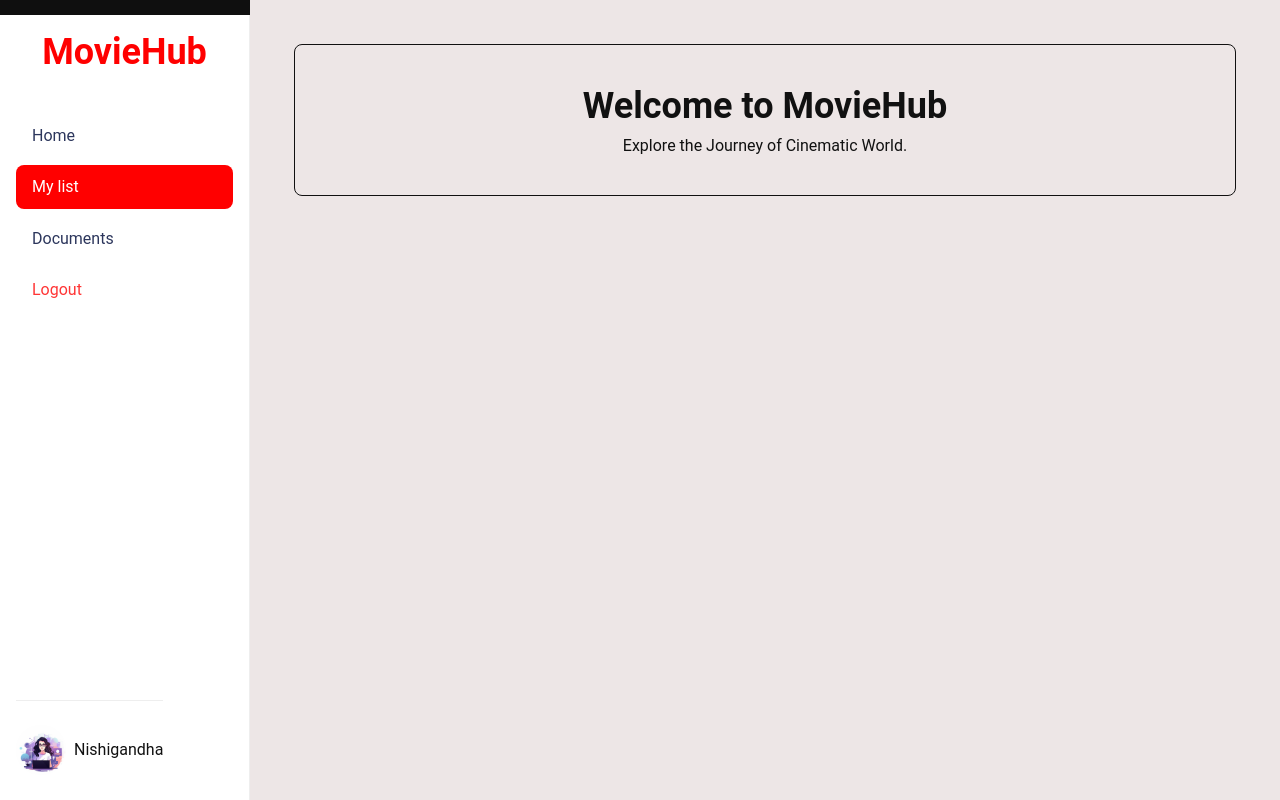
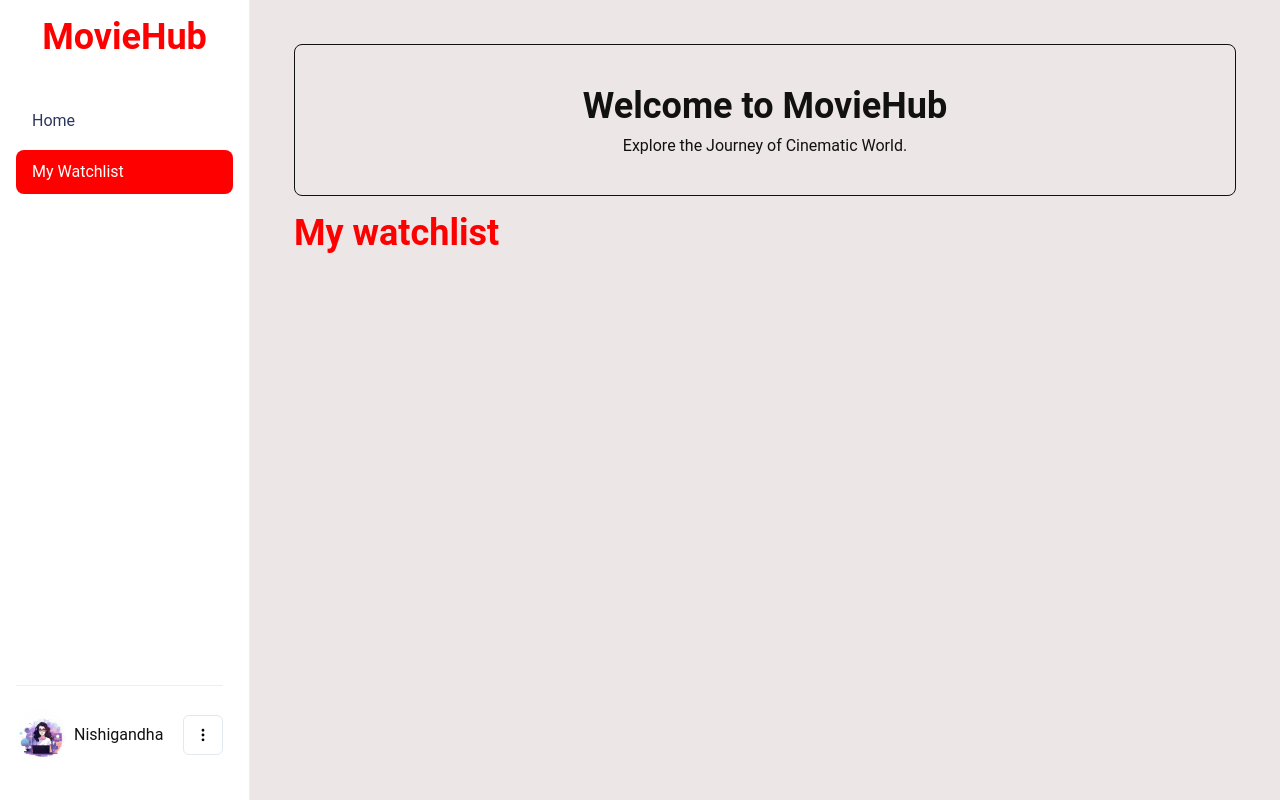
Before and after one commit to nishigawas1234/movieHub, a React (Create React App) app: page /list in a window 1280 px wide. Built offline with nearby package versions, Linux system fonts and the light colour scheme.

Commit message:
feat: logout

```diff
--- a/src/App.js
+++ b/src/App.js
@@ -30,7 +30,7 @@ function AppLayout() {
       <Box
         as="main"
         flex="1"
-        ml={{ base: 0, md: "250px" }} // Adjust for different screen sizes
+        ml={{ base: 0, md: isSidebarVisible ? "250px"  : "0"}} // Adjust for different screen sizes
         p={{ base: 4, md: 6 }}
         bg="primary.50"
         h="100%"
--- a/src/components/Common/SideBar.jsx
+++ b/src/components/Common/SideBar.jsx
@@ -21,6 +21,7 @@ import {
 import { HamburgerIcon } from "@chakra-ui/icons";
 import { useLocation } from 'react-router-dom';
 import UserProfile from './UserProfile';
+import NavLogout from '../Icons/NavLogout'
 
 const Sidebar = () => {
   let pathname = useLocation().pathname;
@@ -32,58 +33,34 @@ const Sidebar = () => {
       label: "Home",
       icon: (
         <></>
-        // <NavDashboard
-        //   h="18px"
-        //   w="18px"
-        //   mr="8px"
-        //   color={pathname.includes("dashboard") ? "#fff" : "#2C365C"}
-        // />
+
       ),
       href: "/home",
     },
     {
-      label: "My list",
+      label: "My Watchlist",
       icon: (
         <></>
-        // <NavTimeSheet
-        //   h="18px"
-        //   w="18px"
-        //   mr="8px"
-        //   color={pathname === "/time-sheet" ? "#fff" : "#2C365C"}
-        // />
+
       ),
       href: "/list",
     },
-    {
-      label: "Documents",
-      icon: (
-        <></>
-        // <NavDocuments
-        //   h="18px"
-        //   w="18px"
-        //   mr="8px"
-        //   color={pathname === "/documents" ? "#fff" : "#2C365C"}
-        // />
-      ),
-      href: "/documents",
-    },
-    {
-      label: "Logout",
-      icon: ( <></>
-        // <NavLogout
-        //   h="18px"
-        //   w="18px"
-        //   mr="8px"
-        //   color={pathname === "/logout" ? "#fff" : "#FF3535"}
-        // />
-      ),
-      onClick: () => setIsLogout(true),
-    },
+
+    // {
+    //   label: "Logout",
+    //   icon: (
+    //     <NavLogout
+    //       h="18px"
+    //       w="18px"
+    //       mr="8px"
+    //       color={pathname === "/logout" ? "#fff" : "#FF3535"}
+    //     />
+    //   ),
+    //   onClick: () => setIsLogout(true),
+    // },
   ];
 
-  const handleLogout = async () => {
-    // Implement logout functionality
-  };
+
 
   return (
     <>
@@ -105,7 +82,8 @@ const Sidebar = () => {
         w={{ base: "100%", md: "250px" }}
         bg="#FFF"
         p="4"
-        mt={15}
+        // mt={15}
+
         textAlign="center"
         borderRight={{ base: "none", md: "1px solid #eee" }}
         display={{ base: "none", md: "block" }}
--- a/src/components/Common/UserProfile.jsx
+++ b/src/components/Common/UserProfile.jsx
@@ -1,14 +1,50 @@
 import React from "react";
-import { Box, Flex, Image, Text } from "@chakra-ui/react";
+import {
+  Box,
+  Flex,
+  Image,
+  Text,
+  Menu,
+  MenuButton,
+  MenuList,
+  MenuItem,
+  MenuItemOption,
+  MenuGroup,
+  MenuOptionGroup,
+  MenuDivider,
+  IconButton
+} from "@chakra-ui/react";
+import NavLogout from '../Icons/NavLogout'
+import MenuIcon from '../Icons/MenuIcon'
 
 export default function UserProfile() {
+  const handleLogout = async () => {
+    window.location.href = "/login";
+  };
+
   return (
     <Flex alignItems="center">
       <Image src="./Images/profile.png" borderRadius="50%" h="50px" w="50px" />
       <Box ms="2">
-        <Text color="#111111" textAlign="start">Nishigandha</Text>
-        {/* <Text color="#111111" textAlign="start">Nishi@gmail.com</Text> */}
+        <Text color="#111111" textAlign="start">
+          Nishigandha
+        </Text>
+
       </Box>
+      <Menu >
+          <MenuButton
+            as={IconButton}
+            aria-label="Options"
+            icon={<MenuIcon />}
+            variant="outline"
+            ms={5}
+          />
+          <MenuList>
+            <MenuItem icon={<NavLogout h="14px" w="14px"/>} command="⌘T" onClick={handleLogout}>
+              Logout
+            </MenuItem>
+          </MenuList>
+        </Menu>
     </Flex>
   );
 }
--- /dev/null
+++ b/src/components/Icons/MenuIcon.jsx
@@ -0,0 +1,27 @@
+import React from "react";
+import { Icon, IconProps } from "@chakra-ui/react";
+export default function MenuIcon({ ...rest }) {
+  return (
+    <Icon
+      width="18"
+      height="18"
+      viewBox="0 0 18 18"
+      fill="none"
+      xmlns="http://www.w3.org/2000/svg"
+      {...rest}
+    >
+      <path
+        d="M10.4042 4.19142C10.4043 4.37538 10.3681 4.55755 10.2978 4.72753C10.2274 4.89751 10.1243 5.05198 9.99426 5.1821C9.86422 5.31222 9.70982 5.41546 9.53989 5.48591C9.36995 5.55636 9.1878 5.59266 9.00384 5.59272C8.81988 5.59277 8.6377 5.5566 8.46772 5.48625C8.29774 5.41591 8.14328 5.31277 8.01316 5.18273C7.88303 5.0527 7.7798 4.8983 7.70935 4.72836C7.63889 4.55843 7.6026 4.37628 7.60254 4.19232C7.60242 3.82079 7.74989 3.46443 8.01252 3.20163C8.27515 2.93884 8.63141 2.79114 9.00294 2.79102C9.37447 2.7909 9.73083 2.93837 9.99362 3.201C10.2564 3.46362 10.4041 3.81989 10.4042 4.19142Z"
+        fill="black"
+      />
+      <path
+        d="M9.00367 10.3994C9.77709 10.3994 10.4041 9.77245 10.4041 8.99903C10.4041 8.22561 9.77709 7.59863 9.00367 7.59863C8.23025 7.59863 7.60327 8.22561 7.60327 8.99903C7.60327 9.77245 8.23025 10.3994 9.00367 10.3994Z"
+        fill="black"
+      />
+      <path
+        d="M9.00367 15.208C9.77709 15.208 10.4041 14.581 10.4041 13.8076C10.4041 13.0342 9.77709 12.4072 9.00367 12.4072C8.23025 12.4072 7.60327 13.0342 7.60327 13.8076C7.60327 14.581 8.23025 15.208 9.00367 15.208Z"
+        fill="black"
+      />
+    </Icon>
+  );
+}
--- /dev/null
+++ b/src/components/Icons/NavLogout.jsx
@@ -0,0 +1,19 @@
+import React from "react";
+import { Icon } from "@chakra-ui/react";
+export default function NavLogout({ ...rest }) {
+  return (
+    <Icon
+      width="24"
+      height="24"
+      viewBox="0 0 24 24"
+      fill="none"
+      xmlns="http://www.w3.org/2000/svg"
+      {...rest}
+    >
+      <path
+        d="M5 21C4.45 21 3.979 20.804 3.587 20.412C3.195 20.02 2.99934 19.5493 3 19V5C3 4.45 3.196 3.979 3.588 3.587C3.98 3.195 4.45067 2.99934 5 3H12V5H5V19H12V21H5ZM16 17L14.625 15.55L17.175 13H9V11H17.175L14.625 8.45L16 7L21 12L16 17Z"
+        fill="currentColor"
+      />
+    </Icon>
+  );
+}
--- a/src/pages/Home.jsx
+++ b/src/pages/Home.jsx
@@ -120,7 +120,7 @@ export default function Home() {
         </HStack>
       </form>
       <Text color="primary.500" fontSize="2xl" fontWeight="700">
-        {searchTerm}
+      All Movies
       </Text>
       {error ? (
         <Box>
--- a/src/pages/MyList.jsx
+++ b/src/pages/MyList.jsx
@@ -42,12 +42,16 @@ export default function MyList() {
         border="1px solid"
         borderColor="gray.500"
         borderRadius="8px"
+        mb={4}
       >
         <Text color="gray.500" fontWeight="700" fontSize="4xl">
           Welcome to MovieHub
         </Text>
         <Text color="gray.500">Explore the Journey of Cinematic World.</Text>
       </VStack>
+      <Text color="primary.500" fontSize="4xl" fontWeight="700">
+      My watchlist
+      </Text>
       {error ? (
         <Box>  <Text>{error}</Text></Box>
       ) : (
--- a/src/styles/foundations/colors.js
+++ b/src/styles/foundations/colors.js
@@ -6,7 +6,7 @@ export const colors = {
   },
   primary: {
     50 : "#ede6e6",
-    100: "#ECFAF9",
+    100: "#ffb6b6",
     500: "#ff0000",
     600: "#5229AE",
   },
```
